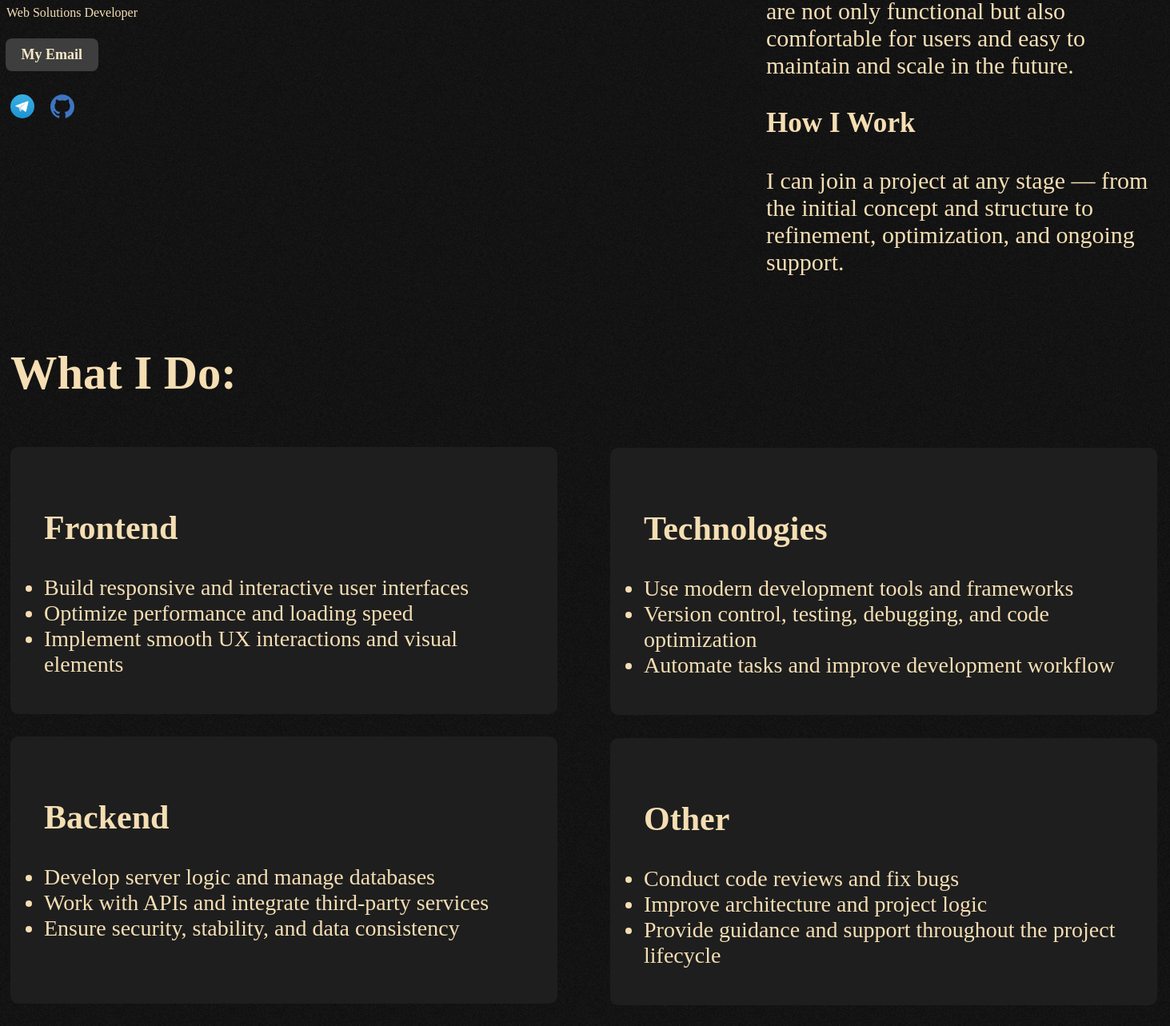
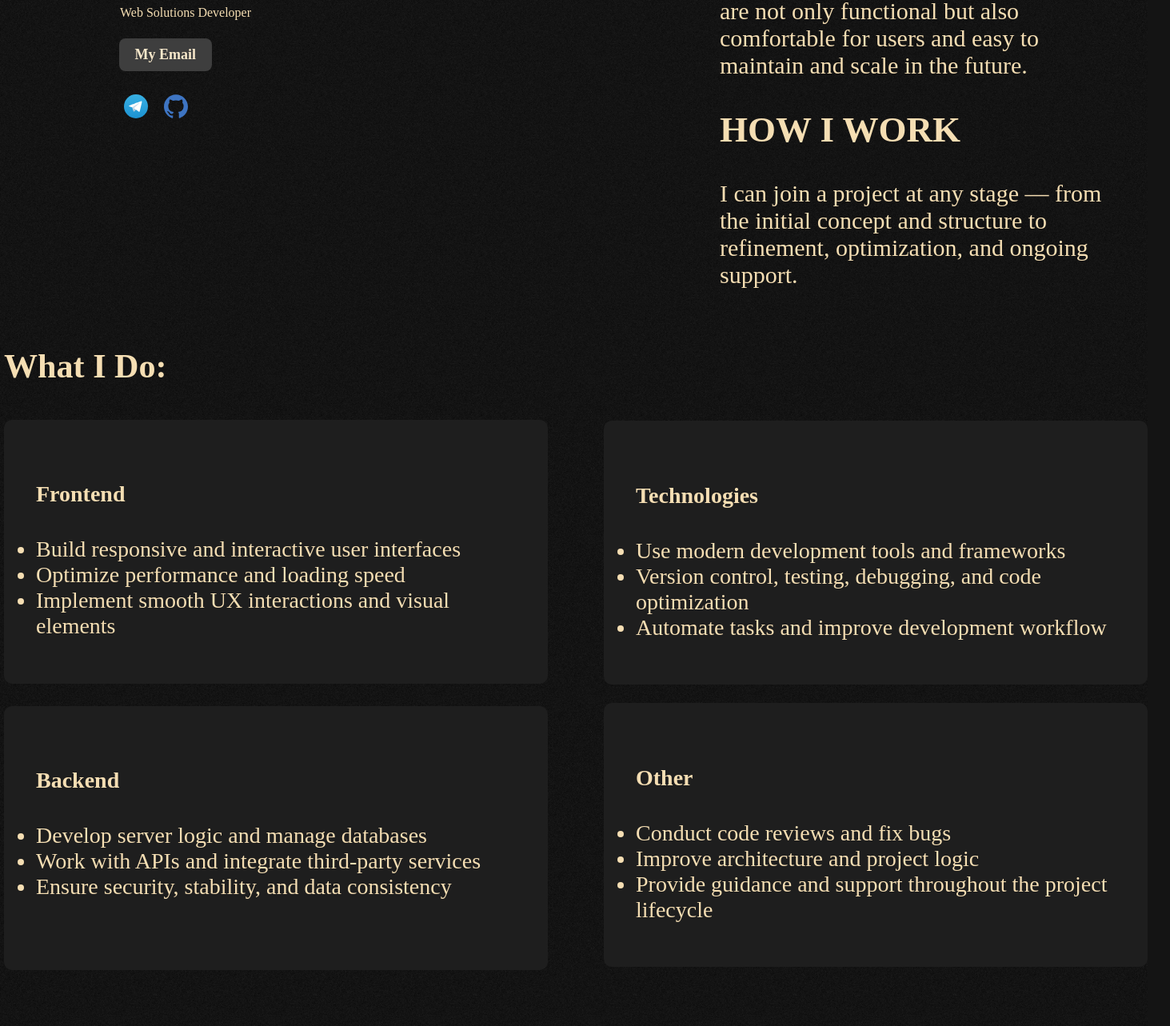
Before and after one commit to pepsicolaenj0er/aboutme-site, a React (Vite) app: page / in a window 1280 px wide. Shown: the part 392-1675 px from the top of the page at 80% size, 1463 px wide, since content can reach past the window. Built offline with nearby package versions, Linux system fonts and the light colour scheme.

Commit message:
fix bugs

```diff
--- a/src/App.css
+++ b/src/App.css
@@ -11,11 +11,12 @@ border-radius: 100%
 position:absolute ;
 color: wheat;
 top: 150px; ;
+left: 150px;
 }
 
 .biography{
 position: absolute;
-left: 950px;
+left: 750px;
 top: 10px;
 font-size: 30px;
 font-family: 'Sora';
@@ -26,16 +27,17 @@ height: 165px;
 }
 .Services{
 position: absolute;
-right:1150px;
-font-size: 50px;
+right:1100px;
+font-size: 36px;
 width: 300px;
+
 }
 .Frontend{
 font-size: 28px;
 background-color: #1e1e1e;
 width: 600px;
 height: 250px;
-padding: 42px;
+padding: 40px;
 border-radius: 10px;
 }
 .Backend{
@@ -43,29 +45,29 @@ font-size: 28px;
 background-color: #1e1e1e;
 width: 600px;
 height: 250px;
-padding: 42px;
+padding: 40px;
 border-radius: 10px;
 }
 .Technologies{
 position: absolute;
 left: 750px;
-top: 157px;
+top: 107px;
 font-size: 28px;
 background-color: #1e1e1e;
 width: 600px;
 height: 250px;
-padding: 42px;
+padding: 40px;
 border-radius: 10px;
 }
 .Other{
 position: absolute;
 left: 750px;
-top: 520px;
+top: 460px;
 font-size: 28px;
 background-color: #1e1e1e;
 width: 600px;
 height: 250px;
-padding: 42px;
+padding: 40px;
 border-radius: 10px;
 }
 .Footer{
@@ -78,7 +80,7 @@ white-space: nowrap;
 }
 .mail-btn {
   position: absolute;
-  right: 1340px;
+  right: 1140px;
   top: 280px;
   white-space: nowrap;
   text-decoration: none;
@@ -101,7 +103,7 @@ white-space: nowrap;
 
 .tgicon{
 position: absolute;
-right: 1420px;
+right: 1220px;
 top: 350px;
 height: 30px;
 width: 30px;
@@ -113,10 +115,8 @@ opacity: 0.5;
 
 .giticon{
 position: absolute;
-right: 1370px;
+right: 1170px;
 top: 350px;
-height: 30px;
-width: 30px;
 transition:opacity 0.3s ease;
 }
 
--- a/src/App.jsx
+++ b/src/App.jsx
@@ -14,37 +14,44 @@ export default function App() {
   maintain and scale in the future.</p>
   <div className='mail'>
   <a href="mailto:maximka.lyan@bk.ru" className='mail-btn'>My Email</a>
-  <img src="telegram.svg" href="https://t.me/eternalharvest" alt="tgicon"className='tgicon'/>
-  <img src="github-color.svg" href="https://github.com/pepsicolaenj0er"alt="giticon"className='giticon' />
-
+  </div>
+  <div className='tgicon'>
+  <a href="https://t.me/eternalharvest">
+  <img src="telegram.svg" alt="tglogo"/>
+  </a>
+  </div>
+  <div className='giticon'>
+  <a href="https://github.com/pepsicolaenj0er">
+  <img src="github-color.svg" alt="gitlogo" width="30" height="30"/>
+  </a>
   </div>
   <div className='Project-Involvement'>
-  <h3>How I Work</h3>
+  <h2>HOW I WORK</h2>
   <p>I can join a project at any stage —
   from the initial concept and structure to
   refinement, optimization, and ongoing support.</p>
   <div className='Services'>
   <h3>What I Do:</h3>
   <ul className="Frontend">
-<h2>Frontend</h2>
+<h4>Frontend</h4>
 <li>Build responsive and interactive user interfaces</li>
 <li>Optimize performance and loading speed</li>
 <li>Implement smooth UX interactions and visual elements</li>
   </ul>
   <ul className='Backend'>
-<h2>Backend</h2>
+<h4>Backend</h4>
 <li>Develop server logic and manage databases</li>
 <li>Work with APIs and integrate third-party services</li>
 <li>Ensure security, stability, and data consistency</li>
  </ul>
   <ul className="Technologies">
-<h2>Technologies</h2>
+<h4>Technologies</h4>
 <li>Use modern development tools and frameworks</li>
 <li>Version control, testing, debugging, and code optimization</li>
 <li>Automate tasks and improve development workflow</li>
   </ul>
   <ul className="Other">
-<h2>Other</h2>
+<h4>Other</h4>
 <li>Conduct code reviews and fix bugs</li>
 <li>Improve architecture and project logic</li>
 <li>Provide guidance and support throughout the project lifecycle</li>
```
Also changed, not shown: public/gitlogoo.png (added).
